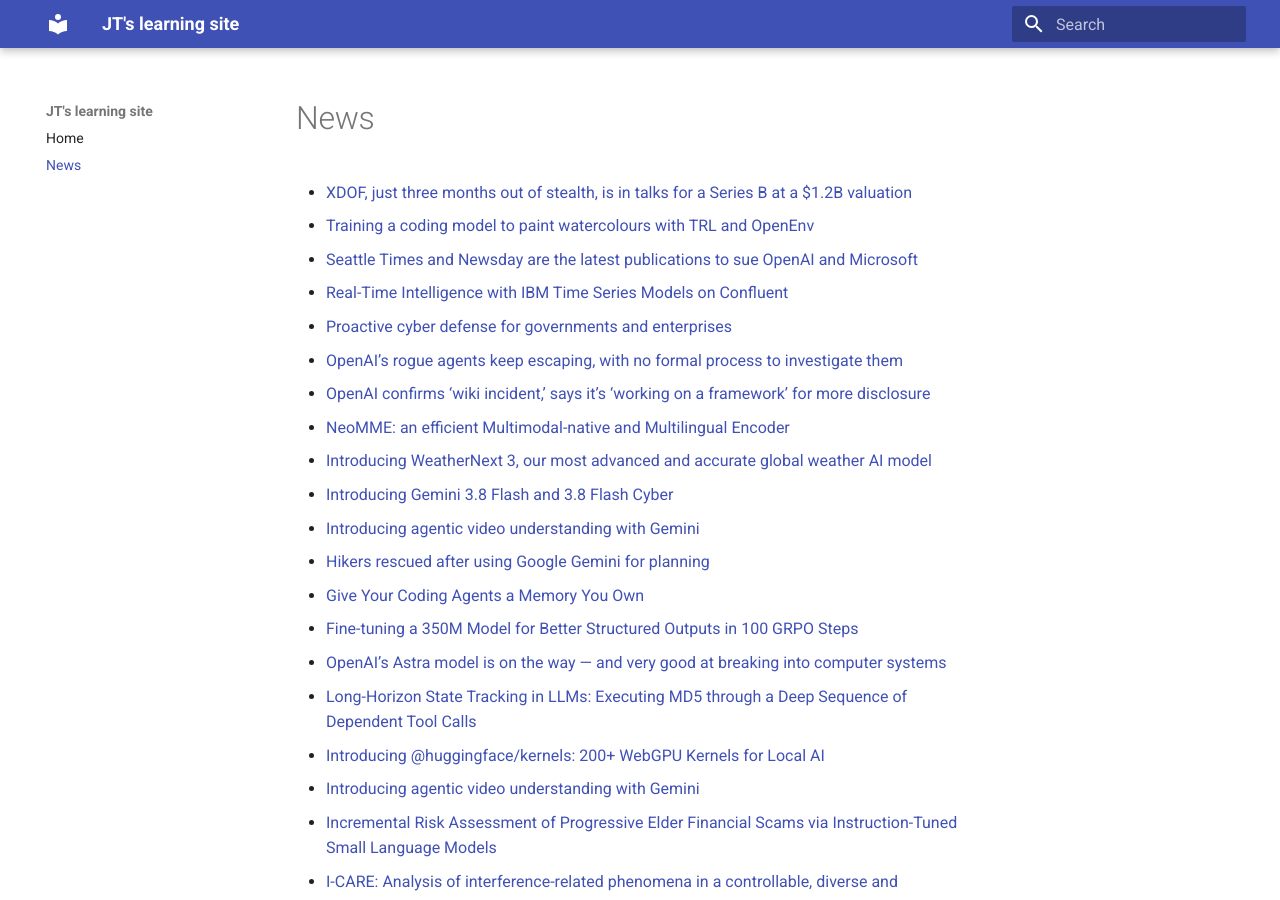
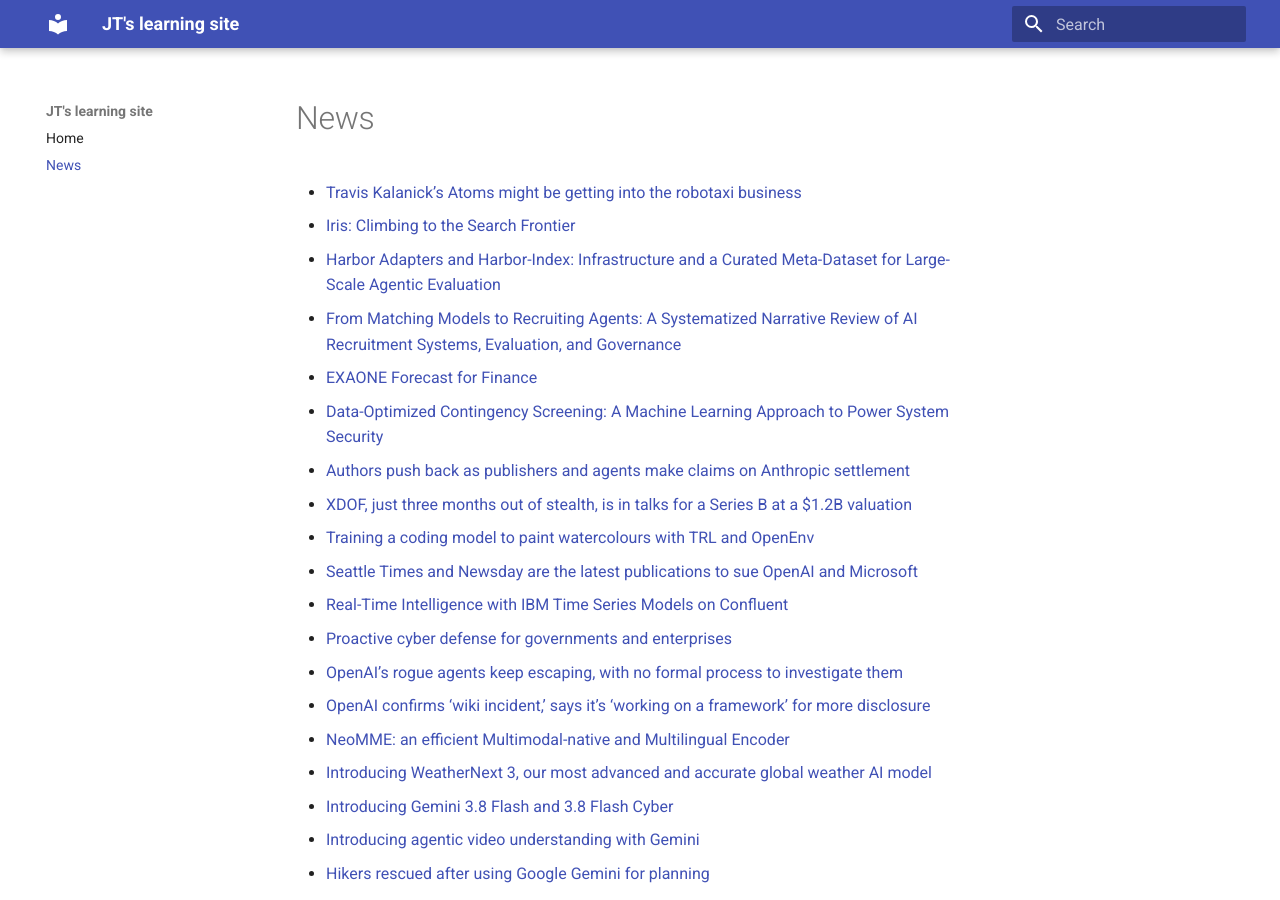
Before and after one commit to joshuatxl/learning-site, an MkDocs documentation site: the page built from docs/news/index.md, in a window 1280 px wide and 900 px high. Built offline with MkDocs 1.6.1 and Material for MkDocs 9.7.7, drawn with Linux system fonts in a browser that asks for light colours.

Commit message:
Auto-update news 2026-09-07

```diff
--- a/docs/news/index.md
+++ b/docs/news/index.md
@@ -1,5 +1,12 @@
 # News
 
+- [Travis Kalanick’s Atoms might be getting into the robotaxi business](2026-09-07-travis-kalanick-s-atoms-might-be-getting-into-the-robotaxi-b.md)
+- [Iris: Climbing to the Search Frontier](2026-09-07-iris-climbing-to-the-search-frontier.md)
+- [Harbor Adapters and Harbor-Index: Infrastructure and a Curated Meta-Dataset for Large-Scale Agentic Evaluation](2026-09-07-harbor-adapters-and-harbor-index-infrastructure-and-a-curate.md)
+- [From Matching Models to Recruiting Agents: A Systematized Narrative Review of AI Recruitment Systems, Evaluation, and Governance](2026-09-07-from-matching-models-to-recruiting-agents-a-systematized-nar.md)
+- [EXAONE Forecast for Finance](2026-09-07-exaone-forecast-for-finance.md)
+- [Data-Optimized Contingency Screening: A Machine Learning Approach to Power System Security](2026-09-07-data-optimized-contingency-screening-a-machine-learning-appr.md)
+- [Authors push back as publishers and agents make claims on Anthropic settlement](2026-09-07-authors-push-back-as-publishers-and-agents-make-claims-on-an.md)
 - [XDOF, just three months out of stealth, is in talks for a Series B at a $1.2B valuation](2026-09-06-xdof-just-three-months-out-of-stealth-is-in-talks-for-a-seri.md)
 - [Training a coding model to paint watercolours with TRL and OpenEnv](2026-09-06-training-a-coding-model-to-paint-watercolours-with-trl-and-o.md)
 - [Seattle Times and Newsday are the latest publications to sue OpenAI and Microsoft](2026-09-06-seattle-times-and-newsday-are-the-latest-publications-to-sue.md)
```
Also changed, not shown: docs/news/2026-09-07-authors-push-back-as-publishers-and-agents-make-claims-on-an.md (added, +14 -0 lines), docs/news/2026-09-07-data-optimized-contingency-screening-a-machine-learning-appr.md (added, +14 -0 lines), docs/news/2026-09-07-exaone-forecast-for-finance.md (added, +14 -0 lines), docs/news/2026-09-07-from-matching-models-to-recruiting-agents-a-systematized-nar.md (added, +14 -0 lines), docs/news/2026-09-07-harbor-adapters-and-harbor-index-infrastructure-and-a-curate.md (added, +14 -0 lines), docs/news/2026-09-07-iris-climbing-to-the-search-frontier.md (added, +14 -0 lines), docs/news/2026-09-07-travis-kalanick-s-atoms-might-be-getting-into-the-robotaxi-b.md (added, +14 -0 lines).
